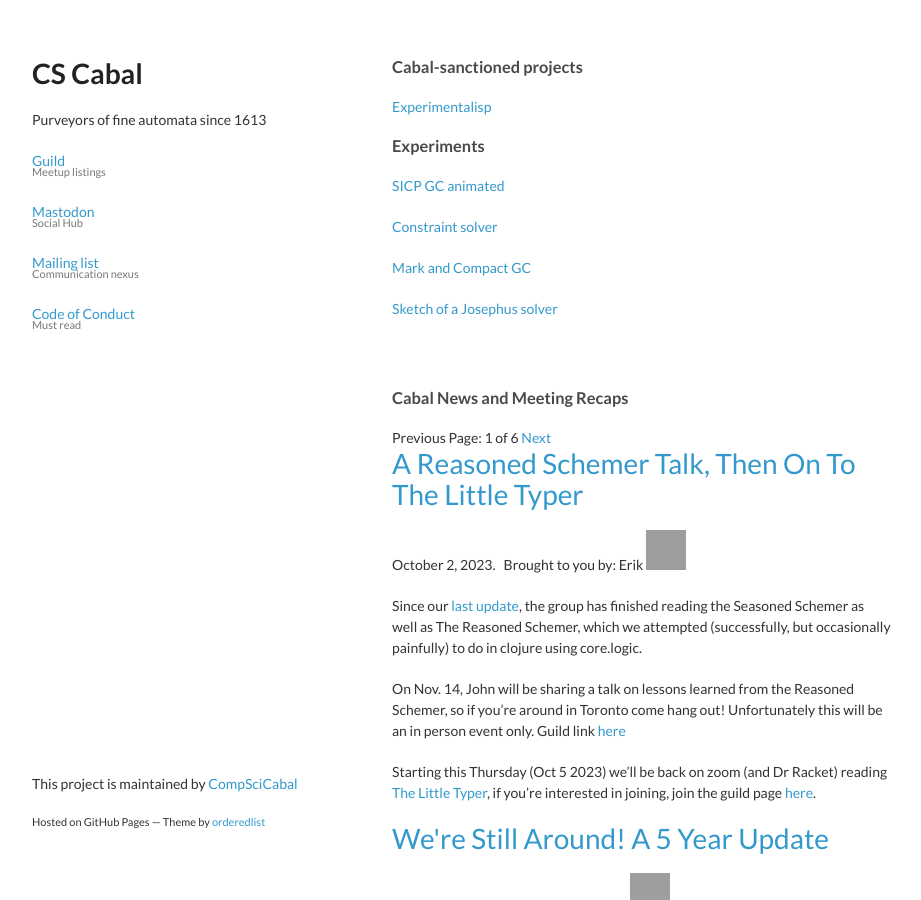
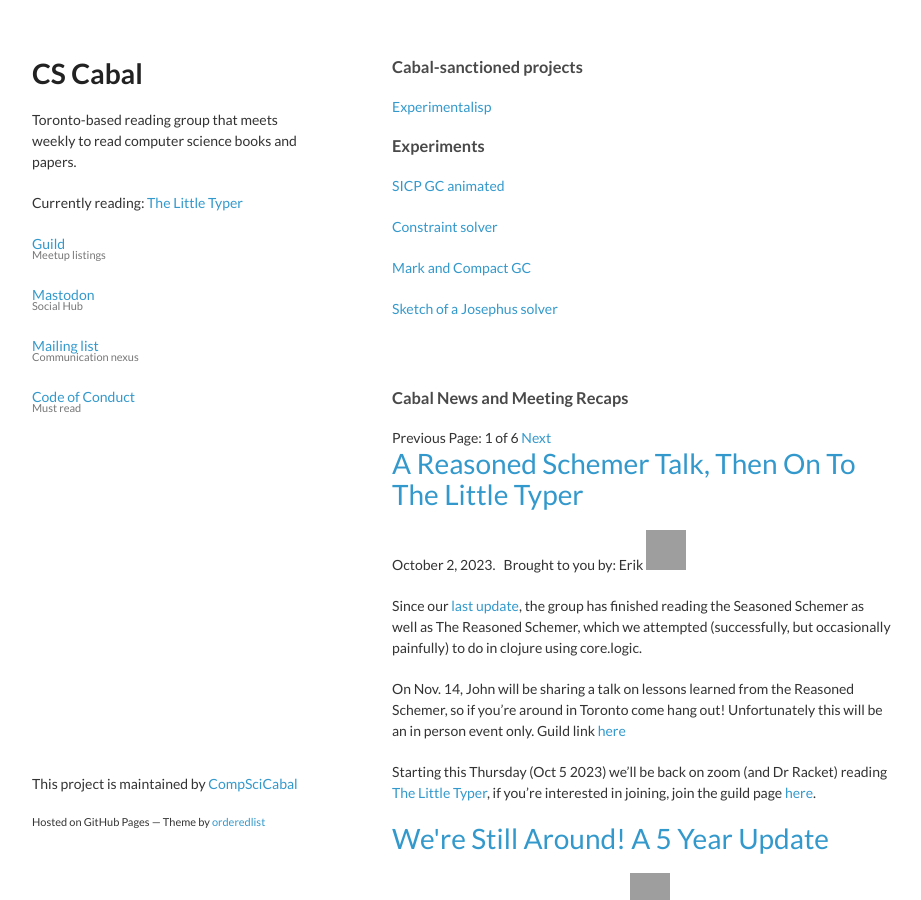
Before and after one commit to CompSciCabal/compscicabal.github.io, a Jekyll site: the page built from index.html, in a window 1280 px wide and 900 px high. Shown: the whole window, without its empty margins (178-1099 px from the left). Built offline with Jekyll 4.4.1, drawn with Linux system fonts in a browser that asks for light colours; the list of posts is cut into pages by our own code; grey boxes are pictures that could not be loaded.

Commit message:
Add basic 'About' and currently reading bit

```diff
--- a/_includes/header.html
+++ b/_includes/header.html
@@ -1,6 +1,7 @@
 <header>
     <h1><a href="/" style="color:unset;font-weight:unset;">CS Cabal</a></h1>
-    <p>Purveyors of fine automata since 1613</p>
+    <p>Toronto-based reading group that meets weekly to read computer science books and papers.</p>
+    <p>Currently reading: <a href="https://mitpress.mit.edu/9780262536431/the-little-typer/">The Little Typer</a></p>
 
     <p class="view"><a href="https://guild.host/cs-cabal/events">Guild<small>Meetup listings</small></a></p>
 
```
